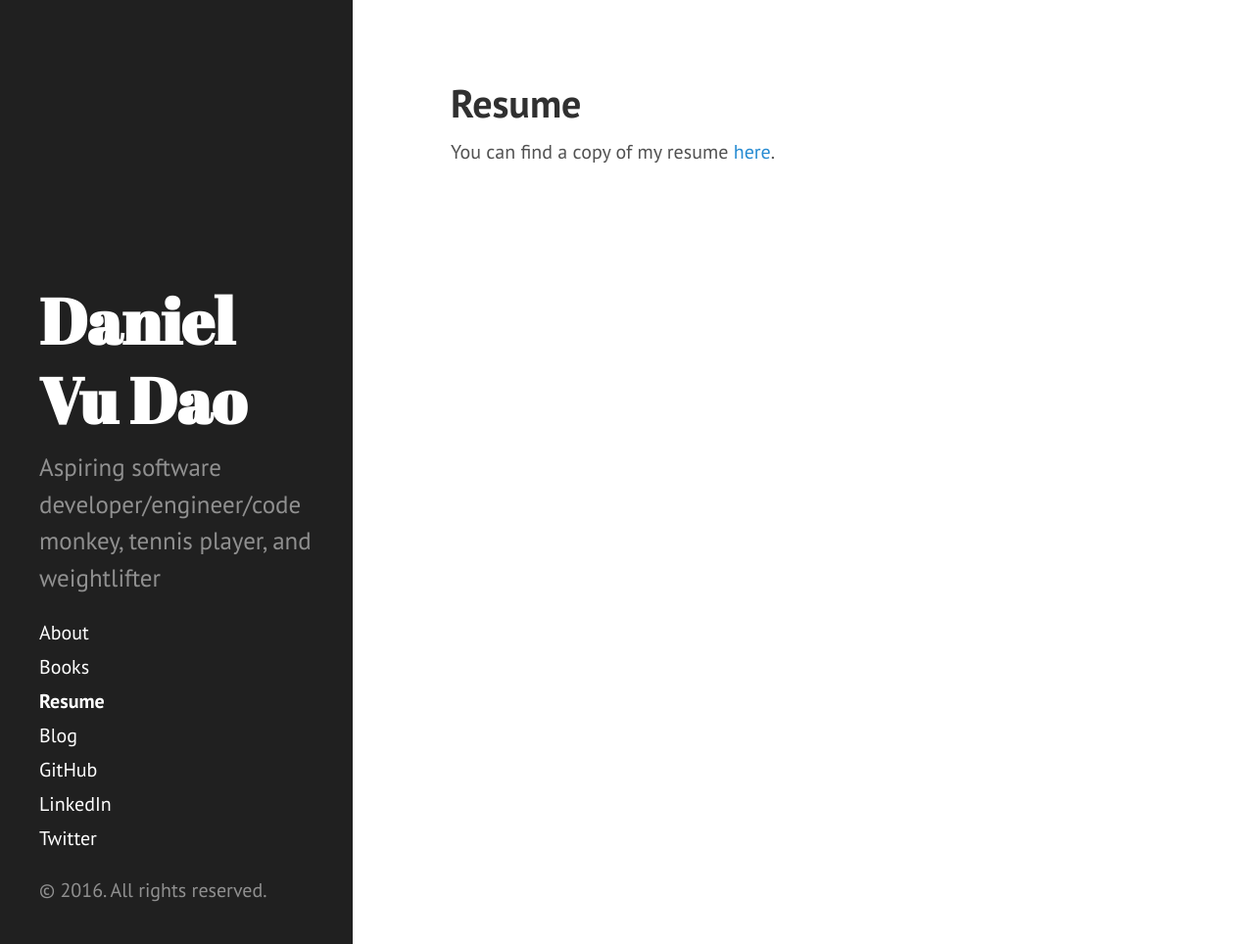
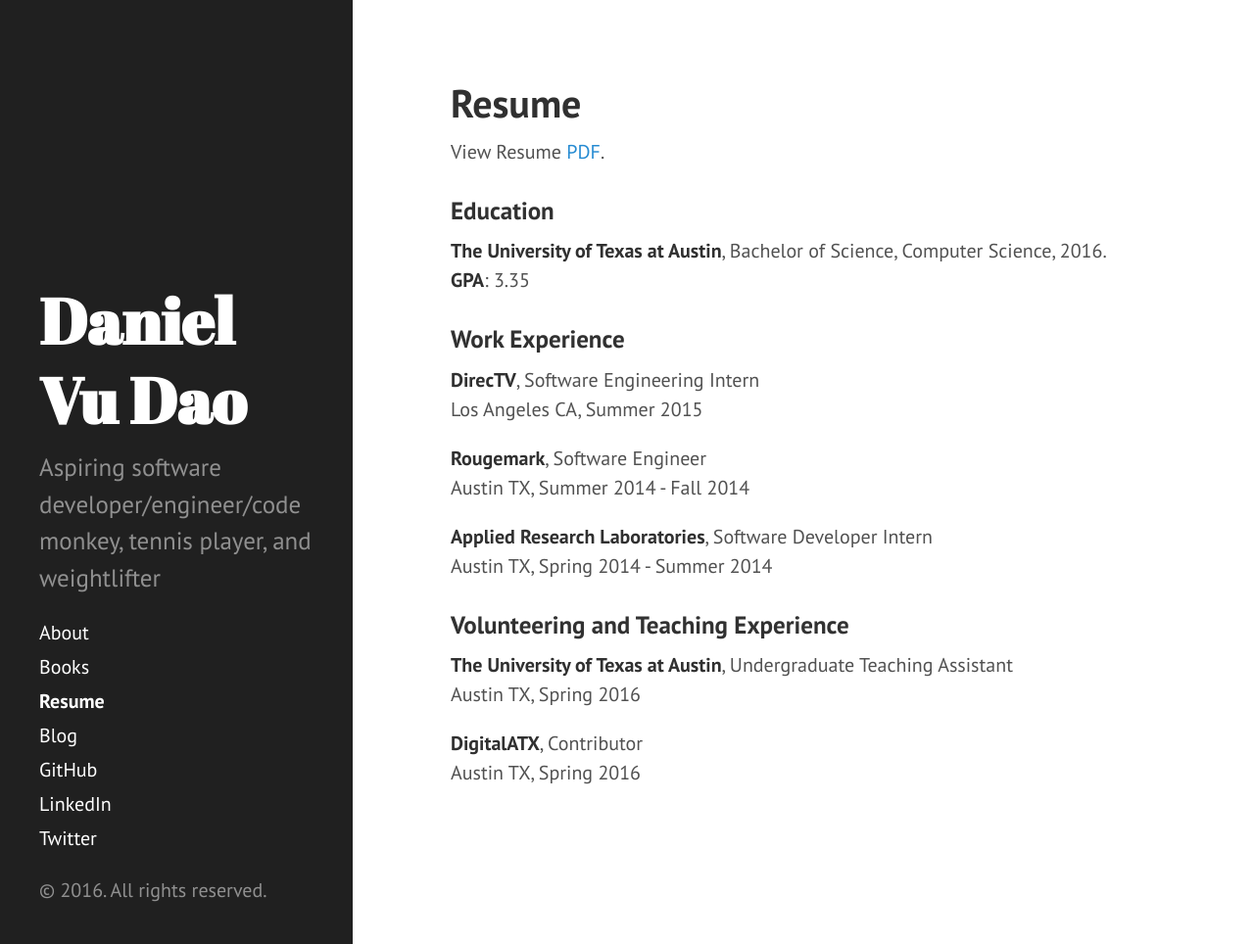
Before and after one commit to danielvdao/danielvdao.github.io, a Jekyll site: the page built from resume.md, in a window 1280 px wide and 964 px high. Shown: the whole window at 98% size. Built offline with Jekyll 4.4.1, drawn with Linux system fonts in a browser that asks for light colours.

Commit message:
update website

```diff
--- a/resume.md
+++ b/resume.md
@@ -3,4 +3,25 @@ layout: page
 title: Resume
 ---
 
-You can find a copy of my resume [here](/static/DanielDaoResume.pdf).
+View Resume [PDF](/static/DanielDaoResume.pdf).
+
+### Education
+**The University of Texas at Austin**, Bachelor of Science, Computer Science, 2016.
+**GPA**: 3.35
+
+### Work Experience
+**DirecTV**, Software Engineering Intern
+Los Angeles CA, Summer 2015
+
+**Rougemark**, Software Engineer
+Austin TX, Summer 2014 - Fall 2014
+
+**Applied Research Laboratories**, Software Developer Intern
+Austin TX, Spring 2014 - Summer 2014
+
+### Volunteering and Teaching Experience
+**The University of Texas at Austin**, Undergraduate Teaching Assistant
+Austin TX, Spring 2016
+
+**DigitalATX**, Contributor
+Austin TX, Spring 2016
```
Also changed, not shown: books.md (+3 -2 lines).
